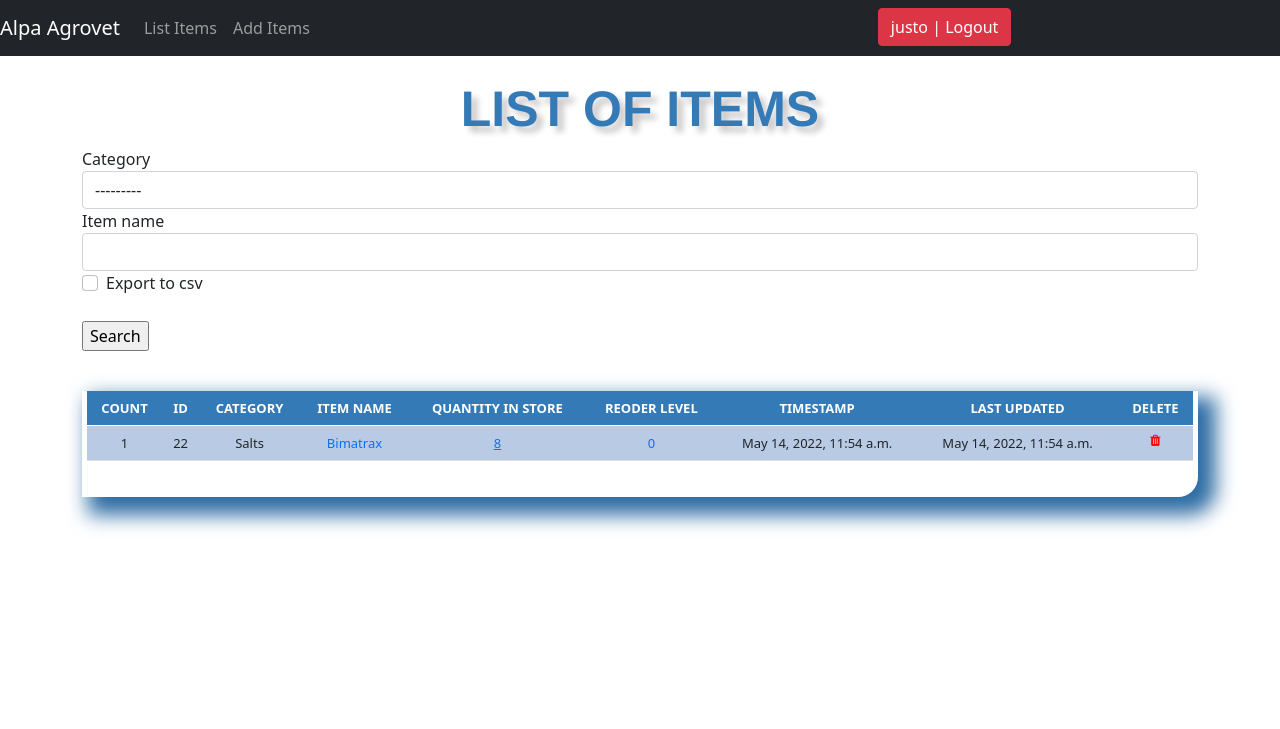
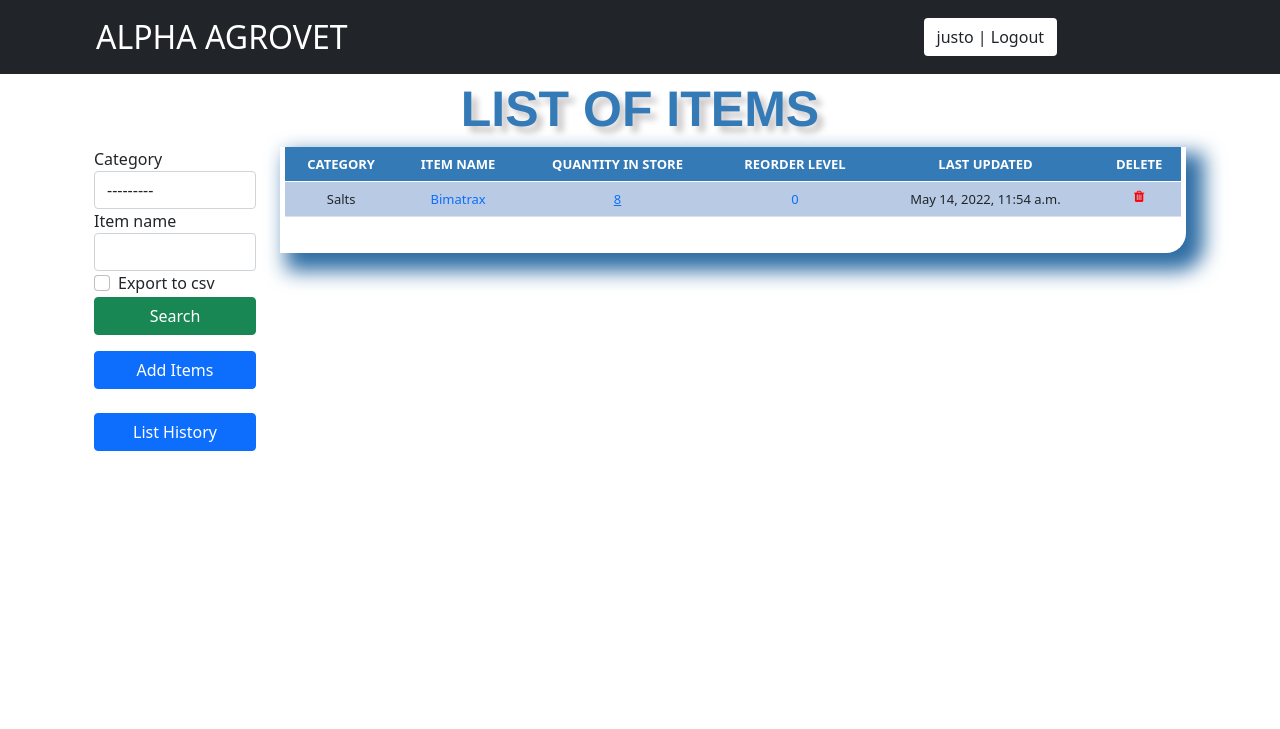
Before and after one commit to Langat05/Stock-Management, a Django app: page /list_item/ in a window 1280 px wide. Shown: the top 729 px of the page. Run offline with Django 3.2, Linux system fonts and the light colour scheme; a user stored in the database is signed in; data comes from the database, SQL or seed files in the repository; parts of the project's set-up code (start-up, migrations or seed data) failed here and were passed over; some libraries are stand-ins or nearby versions.

Commit message:
finalized on styling the project

```diff
--- a/djangoproject/settings.py
+++ b/djangoproject/settings.py
@@ -81,7 +81,7 @@ DATABASES = {
     'default': {
         'ENGINE': 'django.db.backends.mysql',
         'NAME': 'stockmgmt',
-        'USER': 'Alpha',
+        'USER': 'myusername',
         'PASSWORD': 'Langat5004#@!',
     }
 }
--- a/static/css/stylesheet.css
+++ b/static/css/stylesheet.css
@@ -60,3 +60,7 @@ th {
     box-shadow: 12px 12px 12px #e61c66;
     text-align: center;
 }
+
+.mybutton {
+    width: 100%;
+}
--- a/stockmgmt/forms.py
+++ b/stockmgmt/forms.py
@@ -47,7 +47,7 @@ class IssueForm(forms.ModelForm):
 class ReceiveForm(forms.ModelForm):
     class Meta:
         model = Stock
-        fields = ['receive_quantity', 'received_from']
+        fields = ['receive_quantity']
 
 
 class ReorderLevelForm(forms.ModelForm):
--- a/stockmgmt/templates/list_item.html
+++ b/stockmgmt/templates/list_item.html
@@ -4,7 +4,7 @@
 <html lang="en">
 
 <head>
-    <title>List of items</title>
+    <title>List of Items</title>
     <link href="{% static 'css/stylesheet.css' %}" type="text/css" rel="stylesheet">
     <link href="{% static 'css/bootstrap.min.css' %}" rel="stylesheet">
     <link href="{% static 'css/font-awesome.min.css' %}" rel="stylesheet">
@@ -27,25 +27,38 @@
         <div class="jumbotron">
             <div class="header">{{header}}</div>
 
+            <div class="row">
+                <!--Start of row-->
+
+                <div class="col-sm-2">
+                    <!--Start of first col-->
                     <form method='POST' action=''>{% csrf_token %}
                         {{form|crispy}}
+                        <input class="btn btn-success mybutton" type="submit" value='Search' style="width: 100%;">
+                    </form>
+                    <a href="/add_items">
+                        <div class="btn btn-primary mybutton" style="width: 100%;">Add Items</div>
+                    </a><br><br>
+                    <a href="/list_history">
+                        <div class="btn btn-primary mybutton" style="width: 100%;">List History</div>
+                    </a><br>
                     <br>
-                <input type='submit' value='Search'>
-            </form>
-            <br>
+                </div><br>
+                <div class="col-sm-10">
+                    <!--End of first col-->
+                    <div class="display_table">
 
-            <div class="display_table">
                         <table class="table">
                             <thead>
                                 <tr style=" background-color: #337ab7;
                                     color: white;">
-                            <th>COUNT</th>
-                            <th>ID</th>
+                                    <!--<th>COUNT</th> -->
+                                    <!--<th>ID</th>-->
                                     <th>CATEGORY</th>
                                     <th>ITEM NAME</th>
                                     <th>QUANTITY IN STORE</th>
-                            <th>REODER LEVEL</th>
-                            <th>TIMESTAMP</th>
+                                    <th>REORDER LEVEL</th>
+                                    <!--<th>TIMESTAMP</th>-->
                                     <th>LAST UPDATED</th>
                                     <th>DELETE</th>
                                 </tr>
@@ -53,21 +66,24 @@
                             {% for instance in queryset %}
                             <tr>
 
-                        <td>{{forloop.counter}}</td>
-                        <td>{{instance.id}}</td>
+                               <!-- <td>{{forloop.counter}}</td>-->
+                                <!--<td>{{instance.id}}</td>-->
                                 <td>{{instance.category}}</td>
-                        <td><a href="{% url 'update_items' instance.id %}" style="text-decoration: none;">{{instance.item_name}}</a></td>
+                                <td><a href="{% url 'update_items' instance.id %}"
+                                        style="text-decoration: none;">{{instance.item_name}}</a></td>
                                 <td>
-                            {% if instance.quantity <= instance.reorder_level %}
-                                <div style="background-color: orange;">
-                                    <a href="{% url 'stock_detail' instance.id %}" style="text-decoration: none;">{{instance.quantity}}</a>
+                                    {% if instance.quantity <= instance.reorder_level %} <div
+                                        style="background-color: orange;">
+                                        <a href="{% url 'stock_detail' instance.id %}"
+                                            style="text-decoration: none;">{{instance.quantity}}</a>
                     </div>
                     {% else %}
                     <a href="{% url 'stock_detail' instance.id %}">{{instance.quantity}}</a>
                     {% endif %}
                     </td>
-                        <td><a href="{% url 'reorder_level' instance.id %}" style="text-decoration: none;">{{instance.reorder_level}}</a></td>
-                        <td>{{instance.timestamp}}</td>
+                    <td><a href="{% url 'reorder_level' instance.id %}"
+                            style="text-decoration: none;">{{instance.reorder_level}}</a></td>
+                    <!--<td>{{instance.timestamp}}</td>-->
                     <td>{{instance.last_updated}}</td>
 
                     <td><a href="{% url 'delete_item' instance.id %} "><i class="fa fa-trash"
@@ -76,6 +92,7 @@
                     </tr>
                     {% endfor %}
                     </table>
+                </div>
             </div>
         </div>
     </main>
--- a/stockmgmt/templates/navbar.html
+++ b/stockmgmt/templates/navbar.html
@@ -10,29 +10,21 @@
 
 </head>
 
-<body>
+<body class="container">
     <nav class="navbar navbar-expand-md navbar-dark fixed-top bg-dark">
-        <a class="navbar-brand" href="/">Alpa Agrovet</a>
+        <a class="navbar-brand" href="/" style="font-size: 2rem;padding-left: 3em;" >ALPHA AGROVET</a>
         <button class="navbar-toggler" type="button" data-toggle="collapse" data-target="#navbarCollapse"
             aria-controls="navbarCollapse" aria-expanded="false" aria-label="Toggle navigation">
             <span class="navbar-toggler-icon"></span>
         </button>
         <div class="collapse navbar-collapse" id="navbarCollapse">
             <ul class="navbar-nav mr-auto">
-                {% if request.user.is_authenticated %}
-
-                <li class="nav-item">
-                    <a class="nav-link" href="/list_item">List Items</a>
-                </li>
-                <li class="nav-item">
-                    <a class="nav-link" href="/add_items">Add Items</a>
-                </li>
-                {% endif %}
                 <ul class="navbar-nav" style="margin-left:35em">
                     {% if request.user.is_authenticated %}
-                    <li><a href="/accounts/logout"><button class="btn btn-danger">{{ user }} | Logout</button></a></li>
+                    <li><a href="/accounts/logout"><button class="btn"style="background-color:white;">{{ user }} | Logout</button></a></li>
                     {% else %}
-                    <li style="padding-top: 10px;"><a href="/accounts/login" style="color:white;text-decoration: none;">Login</a></li>
+                    <li><a href="/accounts/login" style="text-decoration: none;"><button class="btn"
+                                style="background-color:white;">Login</a></button></li>
                     {% endif %}
                 </ul>
             </ul>
--- a/stockmgmt/urls.py
+++ b/stockmgmt/urls.py
@@ -11,4 +11,5 @@ urlpatterns = [
     path('issue_items/<str:pk>/', views.issue_items, name="issue_items"),
     path('receive_items/<str:pk>/', views.receive_items, name="receive_items"),
     path('reorder_level/<str:pk>/', views.reorder_level, name="reorder_level"),
+    path('list_history/', views.list_history, name='list_history'),
 ]
--- a/stockmgmt/views.py
+++ b/stockmgmt/views.py
@@ -13,7 +13,14 @@ from django.contrib.auth.decorators import login_required
 
 
 def home(request):
-    return render(request, "home.html")
+	title = 'Welcome: This is Alpha Agrovet Stock Management Space'
+	form = 'Welcome: This is Alpha Agrovet Stock Management Space'
+	context = {
+		"title": title,
+		"test": form,
+	}
+	return redirect('/list_item')
+
 
 @login_required
 def list_item(request):
@@ -48,6 +55,7 @@ def list_item(request):
 
     return render(request, "list_item.html", context)
 
+
 @login_required
 def add_items(request):
     form = StockCreateForm(request.POST or None)
@@ -60,6 +68,7 @@ def add_items(request):
         "title": "Add Item",
     }
     return render(request, "add_items.html", context)
+
 
 @login_required
 def update_items(request, pk):
@@ -77,6 +86,7 @@ def update_items(request, pk):
     }
     return render(request, 'add_items.html', context)
 
+
 @login_required
 def delete_items(request, pk):
     queryset = Stock.objects.get(id=pk)
@@ -86,6 +96,7 @@ def delete_items(request, pk):
         return redirect('/list_item')
     return render(request, 'delete_items.html')
 
+
 @login_required
 def stock_detail(request, pk):
     queryset = Stock.objects.get(id=pk)
@@ -94,12 +105,14 @@ def stock_detail(request, pk):
     }
     return render(request, "stock_detail.html", context)
 
+
 @login_required
 def issue_items(request, pk):
     queryset = Stock.objects.get(id=pk)
     form = IssueForm(request.POST or None, instance=queryset)
     if form.is_valid():
         instance = form.save(commit=False)
+        instance.receive_quantity = 0
         instance.quantity -= instance.issue_quantity
         instance.issue_by = str(request.user)
         messages.success(request, "Issued SUCCESSFULLY. " + str(instance.quantity) +
@@ -117,13 +130,16 @@ def issue_items(request, pk):
     }
     return render(request, "add_items.html", context)
 
+
 @login_required
 def receive_items(request, pk):
     queryset = Stock.objects.get(id=pk)
     form = ReceiveForm(request.POST or None, instance=queryset)
     if form.is_valid():
         instance = form.save(commit=False)
+        instance.issue_quantity = 0
         instance.quantity += instance.receive_quantity
+        instance.receive_by = str(request.user)
         instance.save()
         messages.success(request, "Received SUCCESSFULLY. " +
                          str(instance.quantity) + " " + str(instance.item_name)+"s now in Store")
@@ -137,6 +153,7 @@ def receive_items(request, pk):
         "username": 'Receive By: ' + str(request.user),
     }
     return render(request, "add_items.html", context)
+
 
 @login_required
 def reorder_level(request, pk):
@@ -154,3 +171,55 @@ def reorder_level(request, pk):
         "form": form,
     }
     return render(request, "add_items.html", context)
+
+
+@login_required
+def list_history(request):
+    header = 'LIST OF ITEMS'
+    queryset = StockHistory.objects.all()
+    form = StockSearchForm(request.POST or None)
+    context = {
+        "form": form,
+        "header": header,
+        "queryset": queryset,
+    }
+    if request.method == 'POST':
+        category = form['category'].value()
+        queryset = StockHistory.objects.filter(
+            item_name__icontains=form['item_name'].value()
+        )
+
+        if (category != ''):
+            queryset = queryset.filter(category_id=category)
+        if form['export_to_CSV'].value() == True:
+            response = HttpResponse(content_type='text/csv')
+            response['Content-Disposition'] = 'attachment; filename="Stock History.csv"'
+            writer = csv.writer(response)
+            writer.writerow(
+                ['CATEGORY',
+                 'ITEM NAME',
+                 'QUANTITY',
+                 'ISSUE QUANTITY',
+                 'RECEIVE QUANTITY',
+                 'RECEIVE BY',
+                 'ISSUE BY',
+                 'LAST UPDATED'])
+            instance = queryset
+            for stock in instance:
+                writer.writerow(
+                    [stock.category,
+                     stock.item_name,
+                     stock.quantity,
+                     stock.issue_quantity,
+                     stock.receive_quantity,
+                     stock.receive_by,
+                     stock.issue_by,
+                     stock.last_updated])
+            return response
+
+        context = {
+            "form": form,
+            "header": header,
+            "queryset": queryset,
+        }
+    return render(request, "list_history.html", context)
```
Also changed, not shown: stockmgmt/models.py (+24 -1 lines), stockmgmt/templates/add_items.html (+14 -4 lines), stockmgmt/templates/list_history.html (added, +83 -0 lines), stockmgmt/migrations/0001_initial.py, stockmgmt/migrations/0002_auto_20220514_1411.py (deleted), stockmgmt/migrations/0002_auto_20220517_2129.py (added). Lines whose indentation alone changed are shown as unchanged.
